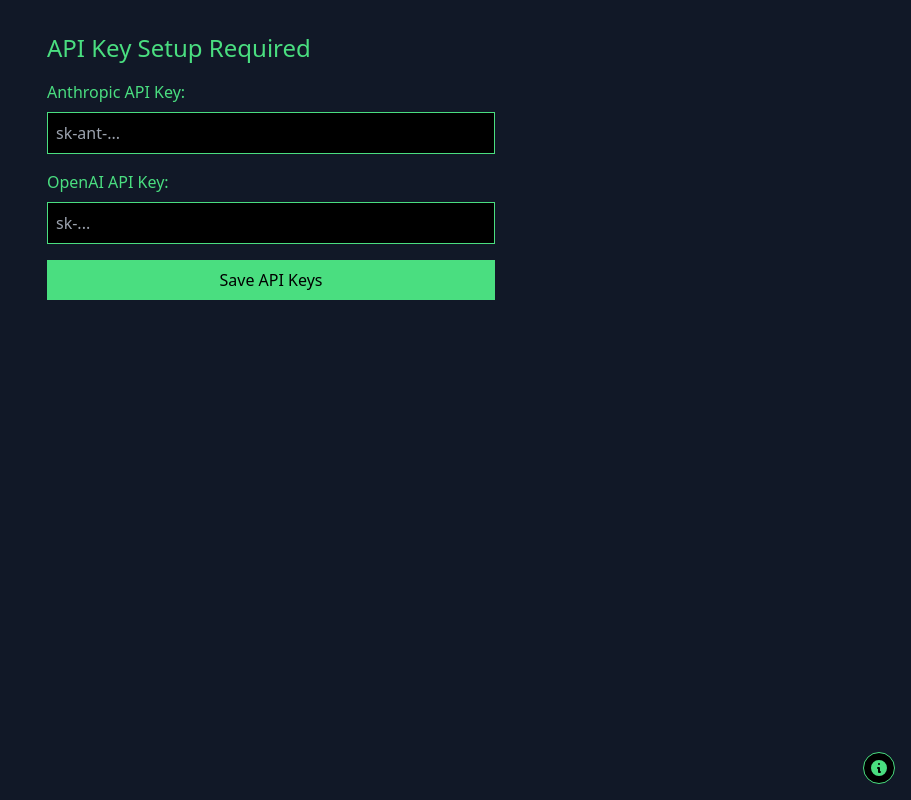
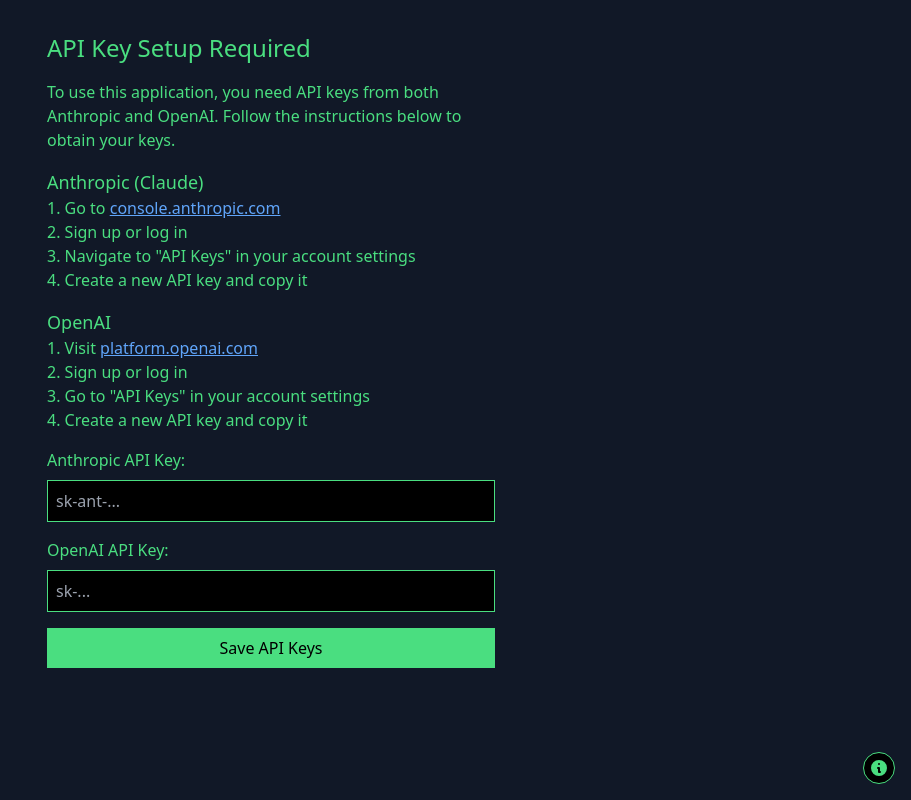
Before and after one commit to andrewblevins/space, a React (Vite) app: page / in a window 1280 px wide. Shown: the whole page, without its empty margins (369-1280 px from the left). Built offline with nearby package versions, Linux system fonts and the light colour scheme; the HTML template or start-up script is replaced by a standard one.

Commit message:
Add API instructions

```diff
--- a/src/components/ApiKeySetup.jsx
+++ b/src/components/ApiKeySetup.jsx
@@ -74,6 +74,28 @@
           </div>
         )}
 
+        <p className="mb-4">
+          To use this application, you need API keys from both Anthropic and OpenAI. Follow the instructions below to obtain your keys.
+        </p>
+        <div className="mb-4">
+          <h2 className="text-lg">Anthropic (Claude)</h2>
+          <ol className="list-decimal list-inside">
+            <li>Go to <a href="https://console.anthropic.com" target="_blank" rel="noopener noreferrer" className="text-blue-400 underline">console.anthropic.com</a></li>
+            <li>Sign up or log in</li>
+            <li>Navigate to "API Keys" in your account settings</li>
+            <li>Create a new API key and copy it</li>
+          </ol>
+        </div>
+        <div className="mb-4">
+          <h2 className="text-lg">OpenAI</h2>
+          <ol className="list-decimal list-inside">
+            <li>Visit <a href="https://platform.openai.com" target="_blank" rel="noopener noreferrer" className="text-blue-400 underline">platform.openai.com</a></li>
+            <li>Sign up or log in</li>
+            <li>Go to "API Keys" in your account settings</li>
+            <li>Create a new API key and copy it</li>
+          </ol>
+        </div>
+
         <form onSubmit={handleSubmit} className="space-y-4">
           <div>
             <label className="block mb-2">Anthropic API Key:</label>
```
